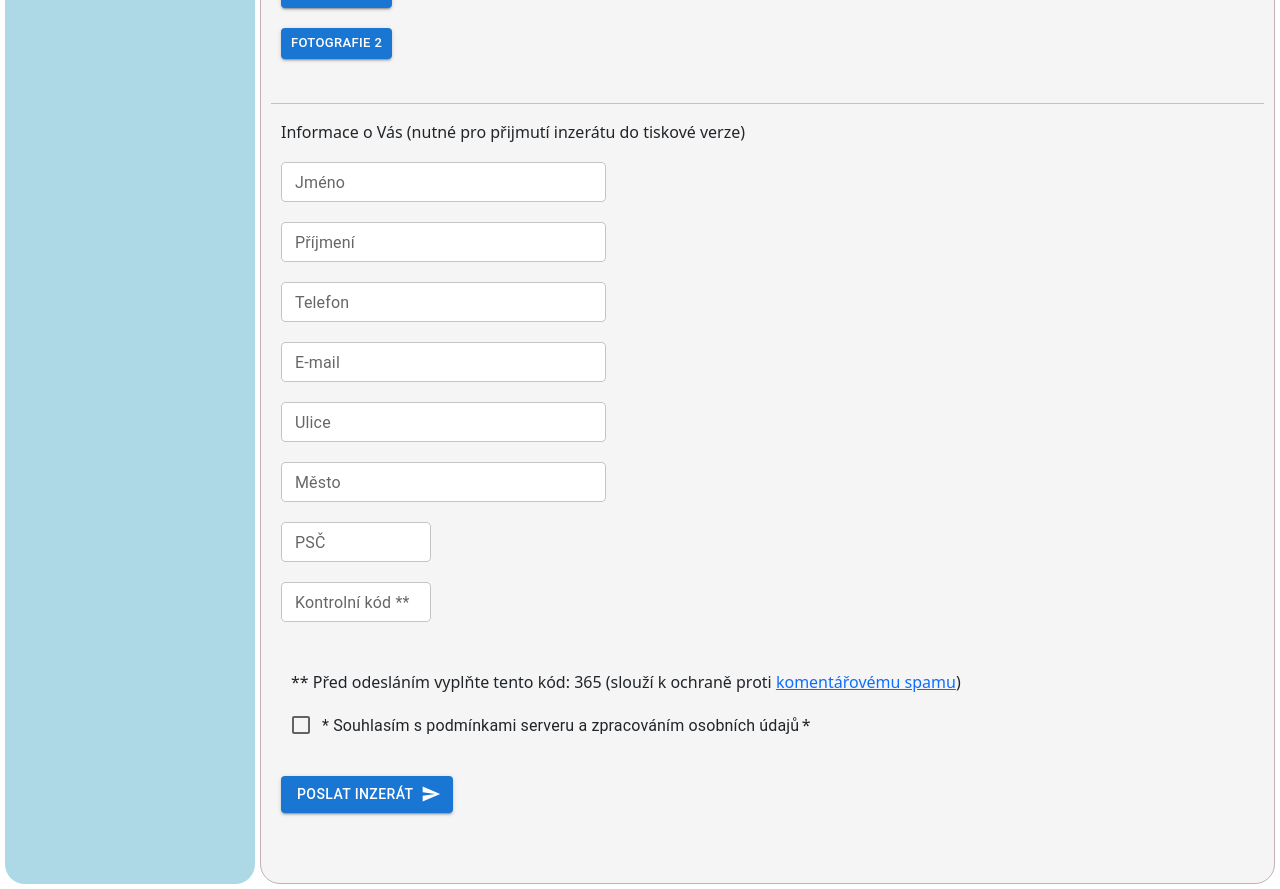
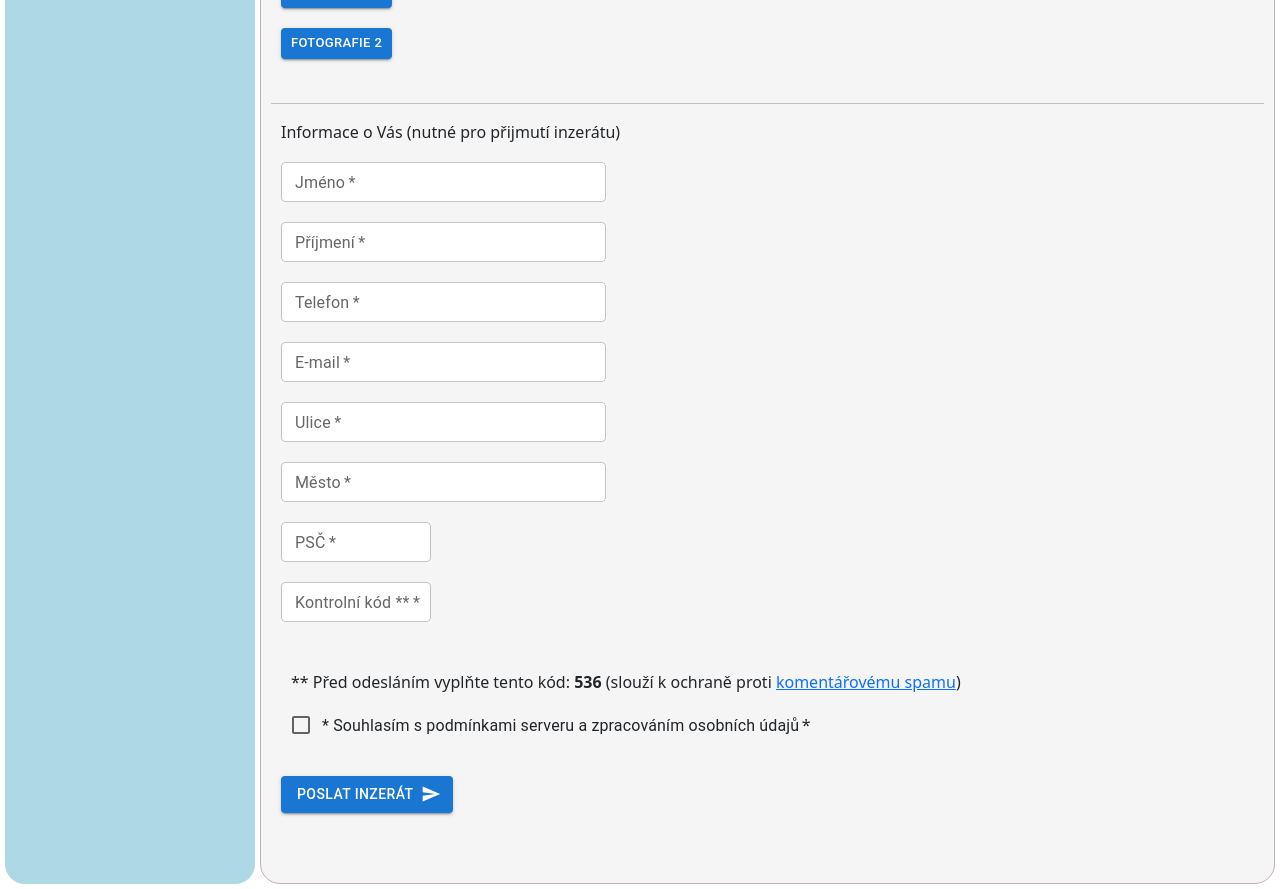
Before and after one commit to SekacMervin/unison, a React (Create React App) app: page /addInzert in a window 1280 px wide. Shown: the part 680-1569 px from the top of the page. Built offline with nearby package versions, Linux system fonts and the light colour scheme.

Commit message:
nejake upravy

```diff
--- a/src/pages/AddInzert.js
+++ b/src/pages/AddInzert.js
@@ -31,11 +31,19 @@ const AddInzert = () =>
     const [text, setText] = useState("");
     const [lengthText, setLengthText] = useState(0);
     const [textLabel, setTextLabel] = useState("Text inzerátu (500/0)");
+    const [code,setCode] = useState(Math.floor(Math.random()*(1000-100)+100));
     const [section,setSection] = useState("");
     const [post,setPost] = useState("");
     const [photo1, setPhoto1] = useState("");
     const [photo2, setPhoto2] = useState("");
-    const [agree, setAgree] = useState(false);
+    const [firstName, setFirstName] = useState("");
+    const [lastName, setLastName] = useState("");
+    const [telephoneNumber, setTelephoneNumber] = useState("");
+    const [email, setEmail] = useState("");
+    const [street, setStreet] = useState("");
+    const [city, setCity] = useState("");
+    const [zipCode, setZipCode] = useState("");
+    const [checkCode, setCheckCode] = useState();
 
 
     // Nastaveni textu
@@ -61,7 +69,9 @@ const AddInzert = () =>
     // Nastaveni fotografie 1
     const Photo1Change = (event) =>
     {
-        setPhoto1(event.target.value);
+        const file = event.target.files[0];
+        setPhoto1(file);
+        console.log(photo1);
     }
 
     // Nastaveni fotografie 2
@@ -70,21 +80,71 @@ const AddInzert = () =>
         setPhoto2(event.target.value);
     }
 
-    // Nastaveni checkboxu se souhlasem s podminkama
-    const AgreeChange = (event) =>
+    // Nastaveni krestnyho jmena
+    const FirstNameChange = (event) =>
     {
-        setAgree(event.target.value);
+        setFirstName(event.target.value);
+    }
+
+    // Nastaveni prijmeni
+    const LastNameChange = (event) =>
+    {
+        setLastName(event.target.value);
+    }
+
+    // Nastaveni telefoniho cisla
+    const TelephoneNumberChange = (event) =>
+    {
+        setTelephoneNumber(event.target.value);
+    }
+
+    // Nastaveni emailu
+    const EmailChange = (event) =>
+    {
+        setEmail(event.target.value);
+    }
+
+    // Nastaveni ulice
+    const StreetChange = (event) =>
+    {
+        setStreet(event.target.value);
+    }
+
+    // Nastaveni PSC
+    const ZipCodeChange = (event) =>
+    {
+        setZipCode(event.target.value);
+    }
+
+    // Nastaveni mesta
+    const CityChange = (event) =>
+    {
+        setCity(event.target.value);
+    }
+
+    // Kontrola kontrolniho kodu
+    const CheckCodeChange = (event) =>
+    {
+        setCheckCode(event.target.value);
     }
 
     // InzertSubmit (poslani do api)
     const InzertSubmit = async (event) =>
     {
         event.preventDefault();
-        let sent = window.confirm("Opravdu chcete poslat inzerát?");
-        if(sent)
+        if(checkCode == code)
         {
-            await AddInzertToDatabase(text,post,section);
-            setAgree(false);
+            let sent = window.confirm("Opravdu chcete poslat inzerát?");
+            if(sent)
+            {
+                await AddInzertToDatabase(text,post,section,firstName,lastName,telephoneNumber,email,
+                    street,city,zipCode);
+                document.getElementById('checkboxAgree').click();
+            }
+        }
+        else
+        {
+            alert("Kontrolni bod se neschoduje Vami zadanym kodem!");
         }
     }
 
@@ -151,7 +211,7 @@ const AddInzert = () =>
                             <Stack direction="row" alignItems="center" spacing={2}>
                                 <Button variant="contained" component="label" size="small">
                                     Fotografie 1
-                                    <input hidden accept="image/*" multiple type="file" onChange={Photo1Change}/>
+                                    <input hidden accept="image/*" type="file" onChange={Photo1Change}/>
                                 </Button>
                             </Stack>
                         </List>
@@ -159,7 +219,7 @@ const AddInzert = () =>
                             <Stack direction="row" alignItems="center" spacing={2}>
                                 <Button variant="contained" component="label" size="small">
                                     Fotografie 2
-                                    <input hidden accept="image/*" multiple type="file" onChange={Photo2Change}/>
+                                    <input hidden accept="image/*" type="file" onChange={Photo2Change}/>
                                 </Button>
                             </Stack>
                         </List>
@@ -167,47 +227,109 @@ const AddInzert = () =>
                 </div>
                 <hr></hr>
                 <div className="addInzert-text-normal">
-                    Informace o Vás (nutné pro přijmutí inzerátu do tiskové verze)
+                    Informace o Vás (nutné pro přijmutí inzerátu)
                 </div>
                 <div className="addInzert-user-info">
                     <List>
                         <ListItem style={{margin: "0px", padding: "0px",  marginBottom: "20px"}}>
-                            <TextField id="outlined-basic" size="small" label="Jméno" variant="outlined" style={{backgroundColor: "white", minWidth: "325px"}} />
+                            <TextField  id="outlined-basic"
+                                        size="small"
+                                        label="Jméno"
+                                        variant="outlined"
+                                        style={{backgroundColor: "white", minWidth: "325px"}}
+                                        required
+                                        onChange={FirstNameChange}
+                            />
                         </ListItem>
                         <ListItem style={{margin: "0px", padding: "0px",  marginBottom: "20px"}}>
-                            <TextField id="outlined-basic" size="small" label="Příjmení" variant="outlined" style={{backgroundColor: "white", minWidth: "325px"}} />
+                            <TextField  id="outlined-basic"
+                                        size="small"
+                                        label="Příjmení"
+                                        variant="outlined"
+                                        style={{backgroundColor: "white", minWidth: "325px"}}
+                                        required
+                                        onChange={LastNameChange}
+                            />
                         </ListItem>
                         <ListItem style={{margin: "0px", padding: "0px",  marginBottom: "20px"}}>
-                            <TextField id="outlined-basic" size="small" label="Telefon" variant="outlined" style={{backgroundColor: "white", minWidth: "325px"}} />
+                            <TextField id="outlined-basic"
+                                        size="small"
+                                        label="Telefon"
+                                        variant="outlined"
+                                        style={{backgroundColor: "white", minWidth: "325px"}}
+                                        required
+                                        onChange={TelephoneNumberChange}
+                            />
                         </ListItem>
                         <ListItem style={{margin: "0px", padding: "0px",  marginBottom: "20px"}}>
-                            <TextField id="outlined-basic" size="small" label="E-mail" variant="outlined" style={{backgroundColor: "white", minWidth: "325px"}} />
+                            <TextField  id="outlined-basic"
+                                        size="small"
+                                        label="E-mail"
+                                        variant="outlined"
+                                        style={{backgroundColor: "white", minWidth: "325px"}}
+                                        required
+                                        onChange={EmailChange}
+                            />
                         </ListItem>
                         <ListItem style={{margin: "0px", padding: "0px",  marginBottom: "20px"}}>
-                            <TextField id="outlined-basic" size="small" label="Ulice" variant="outlined" style={{backgroundColor: "white", minWidth: "325px"}} />
+                            <TextField  id="outlined-basic"
+                                        size="small"
+                                        label="Ulice"
+                                        variant="outlined"
+                                        style={{backgroundColor: "white", minWidth: "325px"}}
+                                        required
+                                        onChange={StreetChange}
+                            />
                         </ListItem>
                         <ListItem style={{margin: "0px", padding: "0px",  marginBottom: "20px"}}>
-                            <TextField id="outlined-basic" size="small" label="Město" variant="outlined" style={{backgroundColor: "white", minWidth: "325px"}} />
+                            <TextField  id="outlined-basic"
+                                        size="small"
+                                        label="Město"
+                                        variant="outlined"
+                                        style={{backgroundColor: "white", minWidth: "325px"}}
+                                        required
+                                        onChange={CityChange}
+                            />
                         </ListItem>
                         <ListItem style={{margin: "0px", padding: "0px",  marginBottom: "20px"}}>
-                            <TextField id="outlined-basic" size="small" label="PSČ" variant="outlined" style={{backgroundColor: "white", width: "150px"}} />
+                            <TextField  id="outlined-basic"
+                                        size="small"
+                                        label="PSČ"
+                                        variant="outlined"
+                                        style={{backgroundColor: "white", width: "150px"}}
+                                        required
+                                        onChange={ZipCodeChange}
+                            />
                         </ListItem>
                         <ListItem style={{margin: "0px", padding: "0px",  marginBottom: "30px"}}>
-                            <TextField id="outlined-basic" size="small" label="Kontrolní kód **" variant="outlined" style={{backgroundColor: "white", width: "150px"}} />
+                            <TextField  id="outlined-basic"
+                                        size="small"
+                                        label="Kontrolní kód **"
+                                        variant="outlined"
+                                        style={{backgroundColor: "white", width: "150px"}}
+                                        required
+                                        onChange={CheckCodeChange}
+                            />
                         </ListItem>
                     </List>
                     <div className="addInzert-text-normal">
-                        ** Před odesláním vyplňte tento kód: 365 (slouží k ochraně proti&nbsp;
+                        ** Před odesláním vyplňte tento kód: <b>{code}</b> (slouží k ochraně proti&nbsp;
                          <a href="https://cs.wikipedia.org/wiki/Koment%C3%A1%C5%99ov%C3%BD_spam" target="_blank">
                           komentářovému spamu
                         </a>)
                     </div>
                     <FormControlLabel
-                            control={<Checkbox checked={agree} onChange={AgreeChange} required style={{marginLeft: "10px"}}/>}
+                            control={<Checkbox  id="checkboxAgree"
+                                                required
+                                                style={{marginLeft: "10px"}}
+                                    />}
                             label=" * Souhlasím s podmínkami serveru a zpracováním osobních údajů"
                     />
                     <div className="addInzert-sent-button">
-                        <Button type="submit" variant="contained" endIcon={<SendIcon />}>
+                        <Button type="submit"
+                                variant="contained"
+                                endIcon={<SendIcon />}
+                            >
                             Poslat inzerát
                         </Button>
                     </div>
@@ -222,15 +344,28 @@ export default AddInzert;
 
 
 /// Posel dotaz do api o pridani inzeratu do databaze
-const AddInzertToDatabase = async (text,post,selection) =>
+const AddInzertToDatabase = async (text,post,selection,firstName,lastName,
+    telephoneNumber,email,street,city,zipCode) =>
 {
     try
     {
         const requestOptions = {
             method: 'POST',
             headers: { 'Content-Type': 'application/json' },
-            body: JSON.stringify({"selection": selection, "post": post, "text": text, "userId": null})
+            body: JSON.stringify({  "selection": selection,
+                                    "post": post,
+                                    "text": text,
+                                    "userId": 14,
+                                    "FirstName": firstName,
+                                    "LastName": lastName,
+                                    "TelefonNumber": telephoneNumber,
+                                    "Email": email,
+                                    "Street": street,
+                                    "City": city,
+                                    "ZipCode": parseInt(zipCode)
+                                })
         };
+        console.log(requestOptions);
 
         const response = await fetch('https://localhost:7020/api/inzert', requestOptions);
 
```
Also changed, not shown: src/pages/Sale.js (+21 -3 lines), src/Images/German-Shepherd.jpg (added).
